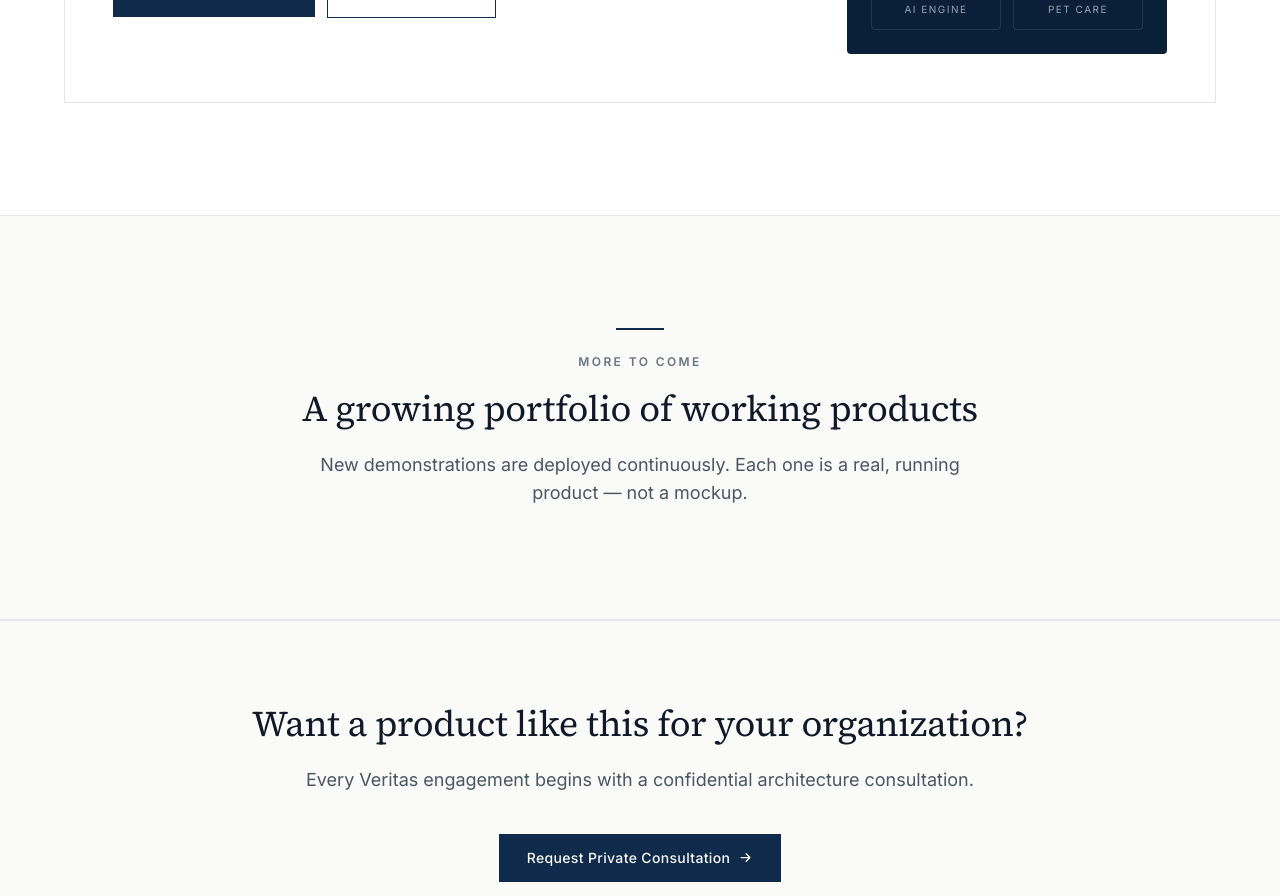
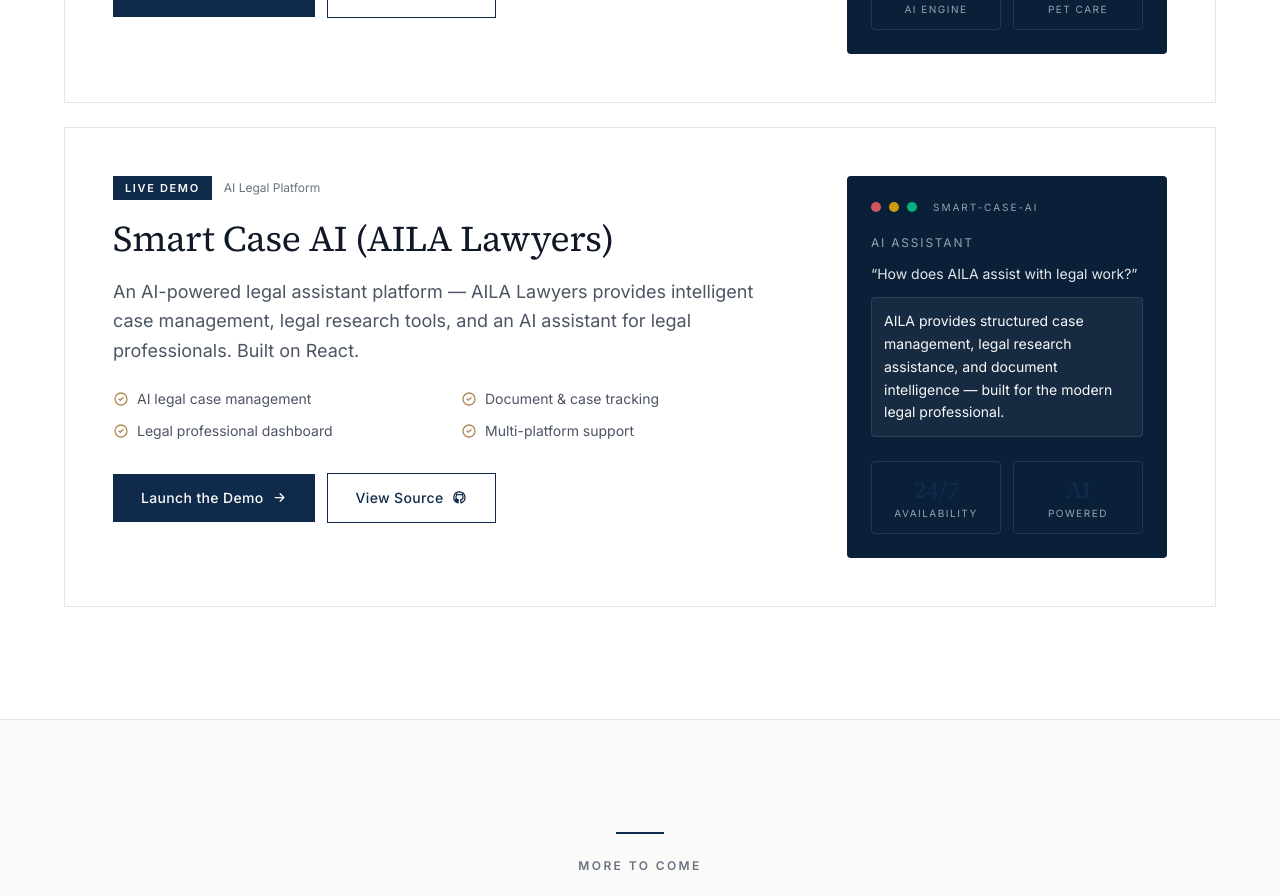
Before and after one commit to Aimotive-agent/veritas-global-ai, a Next.js app: page /demos in a window 1280 px wide. Shown: the part 2920-3816 px from the top of the page. Built offline with nearby package versions, Linux system fonts and the light colour scheme.

Commit message:
feat: add Smart Case AI (AILA Lawyers) demo to demos page
6th demo card — AI legal platform, live at smart-case-ai.netlify.app

```diff
--- a/src/app/demos/page.tsx
+++ b/src/app/demos/page.tsx
@@ -118,6 +118,28 @@ const demos = [
     metric1Label: "AI Engine",
     metric2: "24/7",
     metric2Label: "Pet Care",
+  },
+  {
+    title: "Smart Case AI (AILA Lawyers)",
+    category: "AI Legal Platform",
+    description:
+      "An AI-powered legal assistant platform — AILA Lawyers provides intelligent case management, legal research tools, and an AI assistant for legal professionals. Built on React.",
+    features: [
+      "AI legal case management",
+      "Document & case tracking",
+      "Legal professional dashboard",
+      "Multi-platform support",
+    ],
+    href: "https://smart-case-ai.netlify.app",
+    repo: "https://github.com/Aimotive-agent/smart-case-ai",
+    tag: "Live Demo",
+    terminal: "smart-case-ai",
+    q: "How does AILA assist with legal work?",
+    a: "AILA provides structured case management, legal research assistance, and document intelligence — built for the modern legal professional.",
+    metric1: "24/7",
+    metric1Label: "Availability",
+    metric2: "AI",
+    metric2Label: "Powered",
   },
 ];
 
```
